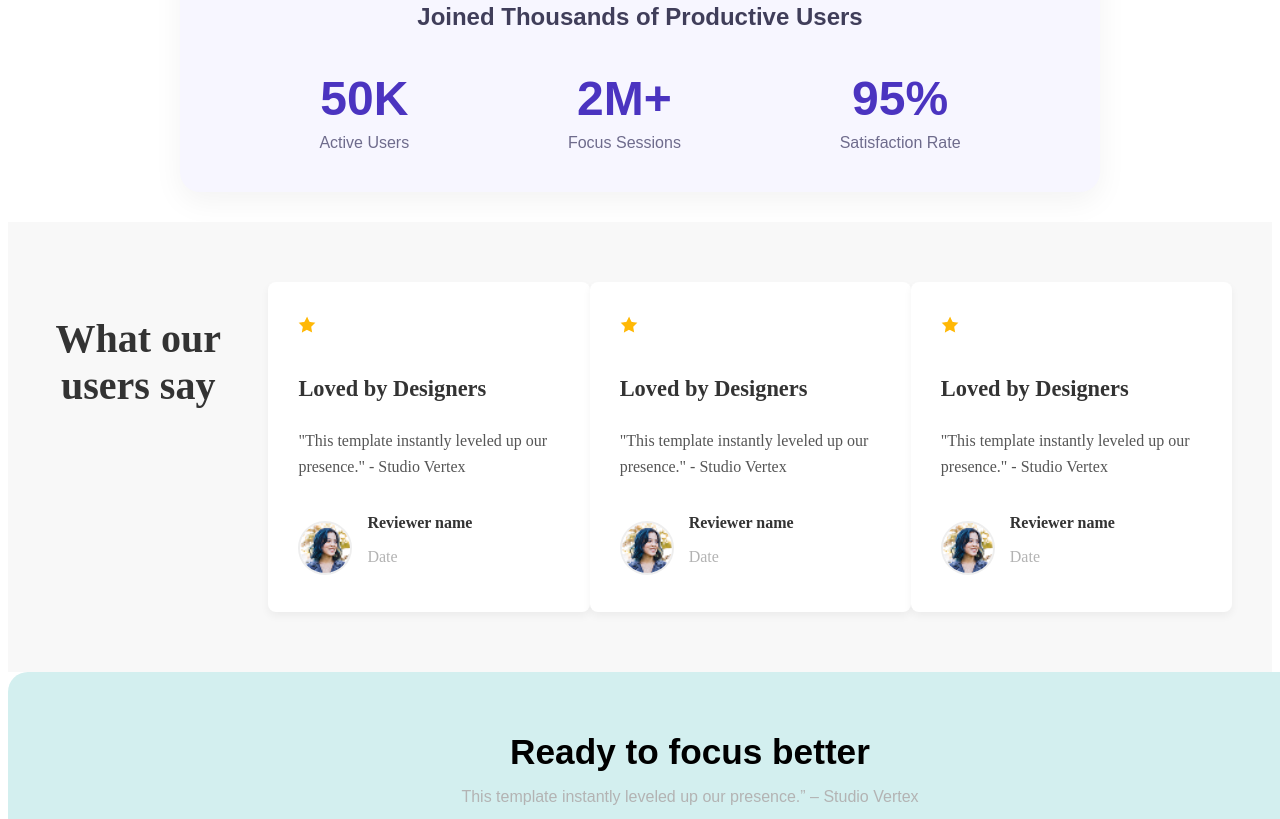
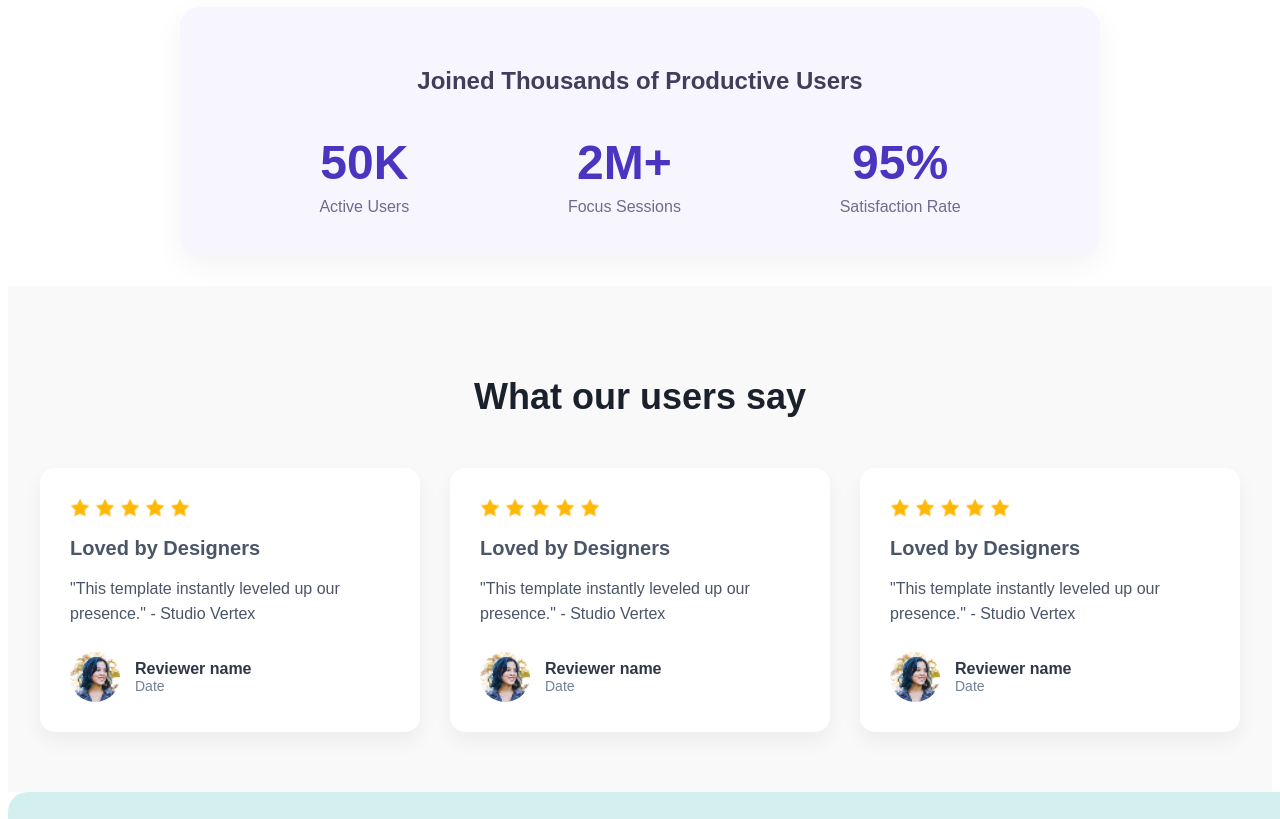
Before and after one commit to Afrida-Islam/Assignment001, a plain HTML site: page index.html in a window 1280 px wide. Shown: the part 803-1622 px from the top of the page. Drawn offline with Linux system fonts and the light colour scheme.

Commit message:
Improve the review section design

```diff
--- a/index.html
+++ b/index.html
@@ -65,11 +65,22 @@
         </div>
     </div>
 
+
     <section class="testimonials-section">
-    <h2 style="text-align: center;">What our users say</h2> <br>
+        <div>
+            <h2 style="text-align: center;">What our users say</h2>
+        </div>
+
         <div class="testimonials-grid">
             <div class="testimonial-card">
-            <div class="stars"> <img src="styles/a/asssignment001/B12A01-landing-launchpad/Assets/icon-star.png" alt=""></div>
+                <div class="stars">
+                    <img src="styles/a/asssignment001/B12A01-landing-launchpad/Assets/icon-star.png" alt="Star rating">
+                    <img src="styles/a/asssignment001/B12A01-landing-launchpad/Assets/icon-star.png" alt="Star rating">
+                    <img src="styles/a/asssignment001/B12A01-landing-launchpad/Assets/icon-star.png" alt="Star rating">
+                    <img src="styles/a/asssignment001/B12A01-landing-launchpad/Assets/icon-star.png" alt="Star rating">
+                    <img src="styles/a/asssignment001/B12A01-landing-launchpad/Assets/icon-star.png" alt="Star rating">
+                </div>
+
                 <h3>Loved by Designers</h3>
                 <p class="review-text">"This template instantly leveled up our presence." - Studio Vertex</p>
                 <div class="reviewer-info">
@@ -82,7 +93,13 @@
             </div>
 
             <div class="testimonial-card">
-            <div class="stars"><img src="styles/a/asssignment001/B12A01-landing-launchpad/Assets/icon-star.png" alt=""></div>
+                <div class="stars">
+                    <img src="styles/a/asssignment001/B12A01-landing-launchpad/Assets/icon-star.png" alt="Star rating">
+                    <img src="styles/a/asssignment001/B12A01-landing-launchpad/Assets/icon-star.png" alt="Star rating">
+                    <img src="styles/a/asssignment001/B12A01-landing-launchpad/Assets/icon-star.png" alt="Star rating">
+                    <img src="styles/a/asssignment001/B12A01-landing-launchpad/Assets/icon-star.png" alt="Star rating">
+                    <img src="styles/a/asssignment001/B12A01-landing-launchpad/Assets/icon-star.png" alt="Star rating">
+                </div>
                 <h3>Loved by Designers</h3>
                 <p class="review-text">"This template instantly leveled up our presence." - Studio Vertex</p>
                 <div class="reviewer-info">
@@ -95,7 +112,13 @@
             </div>
 
             <div class="testimonial-card">
-            <div class="stars"><img src="styles/a/asssignment001/B12A01-landing-launchpad/Assets/icon-star.png" ></div>
+                <div class="stars">
+                    <img src="styles/a/asssignment001/B12A01-landing-launchpad/Assets/icon-star.png" alt="Star rating">
+                    <img src="styles/a/asssignment001/B12A01-landing-launchpad/Assets/icon-star.png" alt="Star rating">
+                    <img src="styles/a/asssignment001/B12A01-landing-launchpad/Assets/icon-star.png" alt="Star rating">
+                    <img src="styles/a/asssignment001/B12A01-landing-launchpad/Assets/icon-star.png" alt="Star rating">
+                    <img src="styles/a/asssignment001/B12A01-landing-launchpad/Assets/icon-star.png" alt="Star rating">
+                </div>
                 <h3>Loved by Designers</h3>
                 <p class="review-text">"This template instantly leveled up our presence." - Studio Vertex</p>
                 <div class="reviewer-info">
@@ -108,6 +131,8 @@
             </div>
         </div>
     </section>
+
+
           <div class="container">
 <h2 class="headline">Ready to focus better</h2>
 <p>This template instantly leveled up our presence.” – Studio Vertex </p>
--- a/styles/portfolio.css
+++ b/styles/portfolio.css
@@ -30,7 +30,7 @@ nav {
 }
 .header {
   background-image: url(a/asssignment001/B12A01-landing-launchpad/Assets/Hero-bg.png);
-  height: 40vh;
+  height: 48vh;
 }
 p {
   color: #b3b3b3;
@@ -295,62 +295,80 @@ body {
 }
 
 }
-.testimonials-section{
-  padding:60px 20px ;
-  text-align: center;
-  background-color:#f8f8f8 ;
-  width: 100%;
-  box-sizing: border-box; display: flex;
-}
-.testimonials-section h2 {
-    font-size: 2.5em;
+
+/* --- General Section Styling (from previous response, included for completeness) --- */
+.testimonials-section {
+    padding: 60px 20px;
+    background-color: #f9f9f9;
+    font-family: Arial, sans-serif;
     color: #333;
-    margin-bottom: 40px;
 }
 
+.testimonials-section h2 {
+    font-size: 36px;
+    font-weight: 700;
+    margin-bottom: 50px;
+    color: #1a202c;
+    text-align: center;
+}
+
+/* --- Testimonials Grid Layout --- */
 .testimonials-grid {
     display: grid;
-    grid-template-columns: repeat(auto-fit, minmax(300px, 1fr)); /
     gap: 30px;
     max-width: 1200px;
-    padding: 0 20px;
-
-.testimonial-card {
-    background-color: #fff;
-    border-radius: 8px;
-    box-shadow: 0 4px 8px rgba(0, 0, 0, 0.05);
-    padding: 30px;
-    text-align: left;
-    display: flex;
-    flex-direction: column;
-    justify-content: space-between;
+    margin: 0 auto;
+    grid-template-columns: repeat(3, 1fr);
 }
 
-.testimonial-card .stars {
-    color: #ffd700;
-    font-size: 1.5em;
-    margin-bottom: 15px;
-    letter-spacing: 2px;
+/* --- Testimonial Card Styling --- */
+.testimonial-card {
+    background-color: #ffffff;
+    border-radius: 15px;
+    padding: 30px;
+    box-shadow: 0 10px 20px rgba(0, 0, 0, 0.05);
+    transition: transform 0.3s ease;
 }
 
-.testimonial-card h3 {
-    font-size: 1.4em;
-    color: #333;
-    margin-bottom: 10px;
+.testimonial-card:hover {
+    transform: translateY(-5px);
 }
 
-.testimonial-card .review-text {
-    font-size: 1em;
-    color: #555;
-    line-height: 1.6;
-    margin-bottom: 20px;
-    flex-grow: 1;
+/* --- Star Rating Styling (Crucial Update) --- */
+.stars {
+    /* Use flexbox to align the star images horizontally */
+    display: flex;
+    gap: 5px; /* Add a small gap between the stars */
+    margin-bottom: 15px;
 }
 
+.stars img {
+    /* Ensure the star images are the correct size */
+    width: 20px;
+    height: auto;
+}
+
+/* --- Other Card Content Styling --- */
+.testimonial-card h3 {
+    font-size: 20px;
+    font-weight: 600;
+    margin-bottom: 15px;
+    color: #4a5568;
+}
+
+.review-text {
+    font-size: 16px;
+    color: #4a5568;
+    line-height: 1.6;
+    margin-bottom: 25px;
+}
+
+/* --- Reviewer Info Styling --- */
 .reviewer-info {
     display: flex;
     align-items: center;
-    margin-top: 15px;
+    gap: 15px;
+    margin-top: 20px;
 }
 
 .reviewer-avatar {
@@ -358,8 +376,6 @@ body {
     height: 50px;
     border-radius: 50%;
     object-fit: cover;
-    margin-right: 15px;
-    border: 2px solid #eee;
 }
 
 .reviewer-details {
@@ -368,10 +384,31 @@ body {
 }
 
 .reviewer-name {
-    font-weight: bold;
-    color: #333;
+    font-size: 16px;
+    font-weight: 600;
+    color: #2d3748;
     margin: 0;
 }
+
+.review-date {
+    font-size: 14px;
+    color: #718096;
+    margin: 0;
+}
+
+/* --- Responsive Adjustments (from previous response) --- */
+@media (max-width: 1024px) {
+    .testimonials-grid {
+        grid-template-columns: repeat(2, 1fr);
+    }
+}
+
+@media (max-width: 768px) {
+    .testimonials-grid {
+        grid-template-columns: 1fr;
+    }
+}
+
 nav ul li{
   list-style:none ; padding: 0;margin:0 ;
   justify-content: center;
```
Lines whose indentation alone changed are shown as unchanged.
